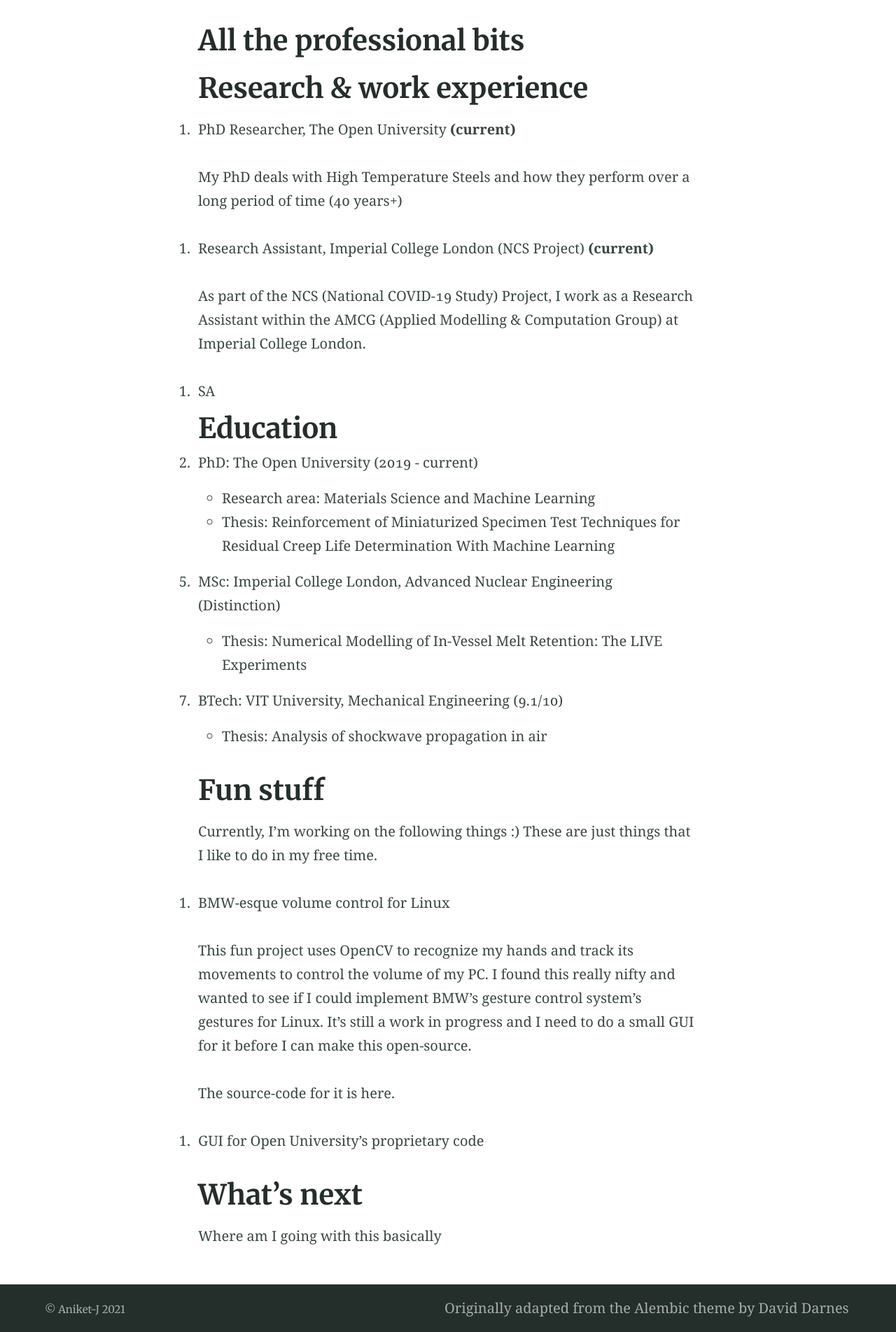
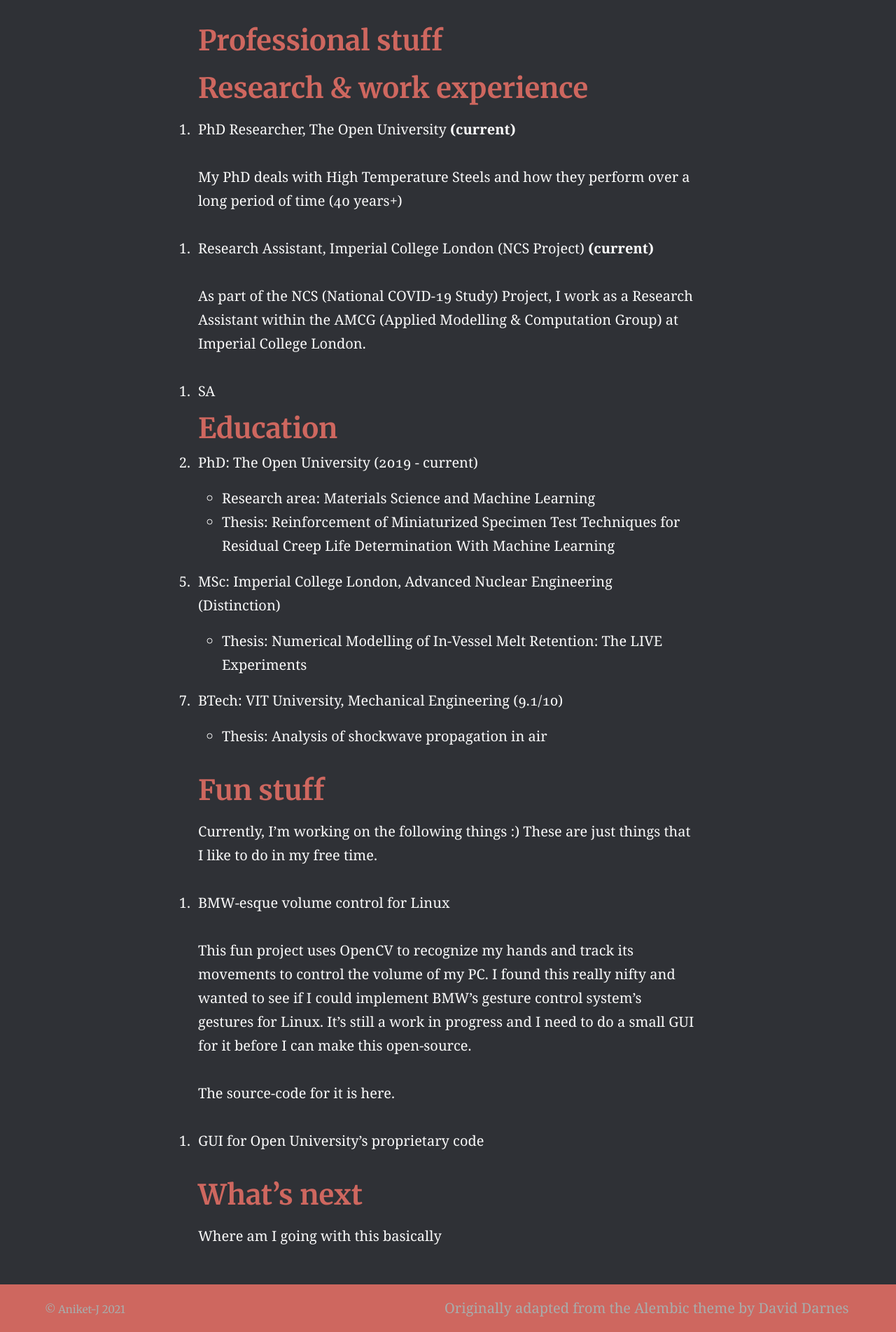
Before and after one commit to Aniket-J/Aniket-J.github.io, a Jekyll site: the page built from professional.md, in a window 1280 px wide, cut to the strip 412-2315 px from the top of the page. Shown: the whole strip at 70% size. Built offline with Jekyll 4.4.1, drawn with Linux system fonts in a browser that asks for light colours.

Commit message:
Added dark mode

```diff
--- a/_layouts/page.html
+++ b/_layouts/page.html
@@ -15,7 +15,6 @@ layout: default
   </article>
 
   {% if page.aside == true %}{% include site-aside.html %}{% endif %}
-
 </main>
 
 {% include site-footer.html %}
--- a/_sass/_settings.scss
+++ b/_sass/_settings.scss
@@ -1,17 +1,17 @@
 // Background colours
-$backgroundColour: #ffffff !default;
+$backgroundColour: #2F3136 !default;
 $codeBackgroundColour: #fafafa !default;
 $featureBackgroundColour: #f9fafa !default;
 $accentColour: #05bf85 !default;
 
 // Text colours
-$headingColour: #242e2b !default;
-$bodyColour: #384743 !default;
-$linkColour: #05bf85 !default;
+$headingColour: #ce675f !default;
+$bodyColour: #fafafa !default;
+$linkColour: #b5b8b7 !default;
 $hoverColour: #008000 !default;
 $focusColour: #fa407a !default;
 $captionColour: #a8adac !default;
-$white: #ffffff !default;
+$white: #573636 !default;
 
 // Typography
 $bodytype: (
--- a/professional.md
+++ b/professional.md
@@ -1,6 +1,6 @@
 ---
-title: All the professional bits
-feature_image: "https://picsum.photos/2560/600?image=873"
+title: Professional stuff
+feature_image: "https://picsum.photos/2560/600?image=232"
 aside: false
 ---
 
```
